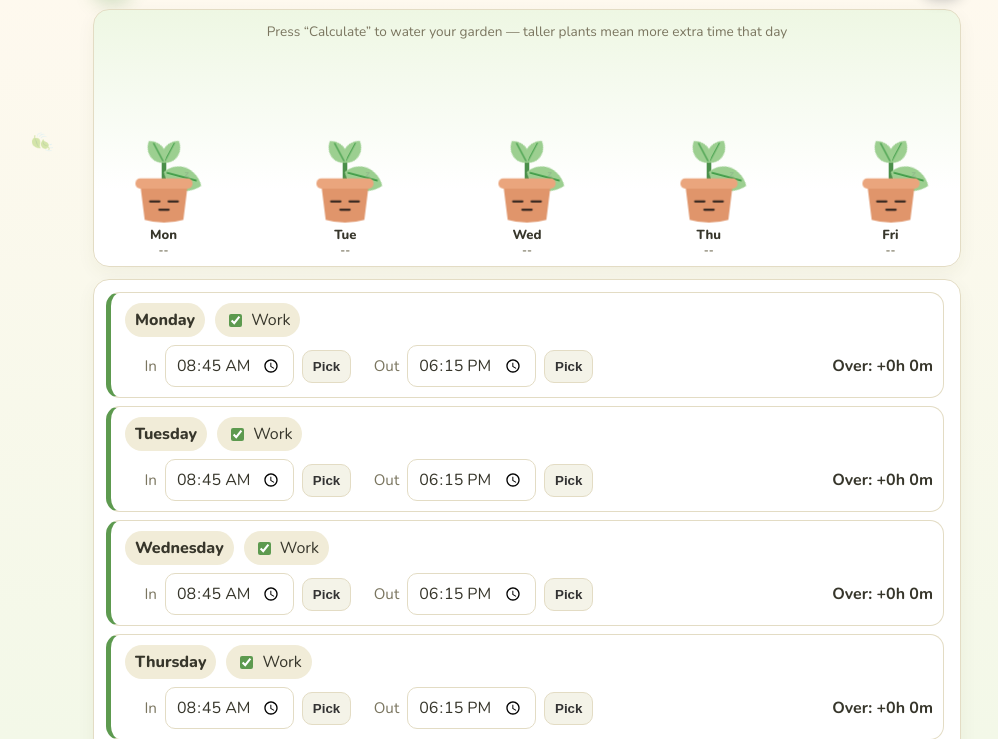
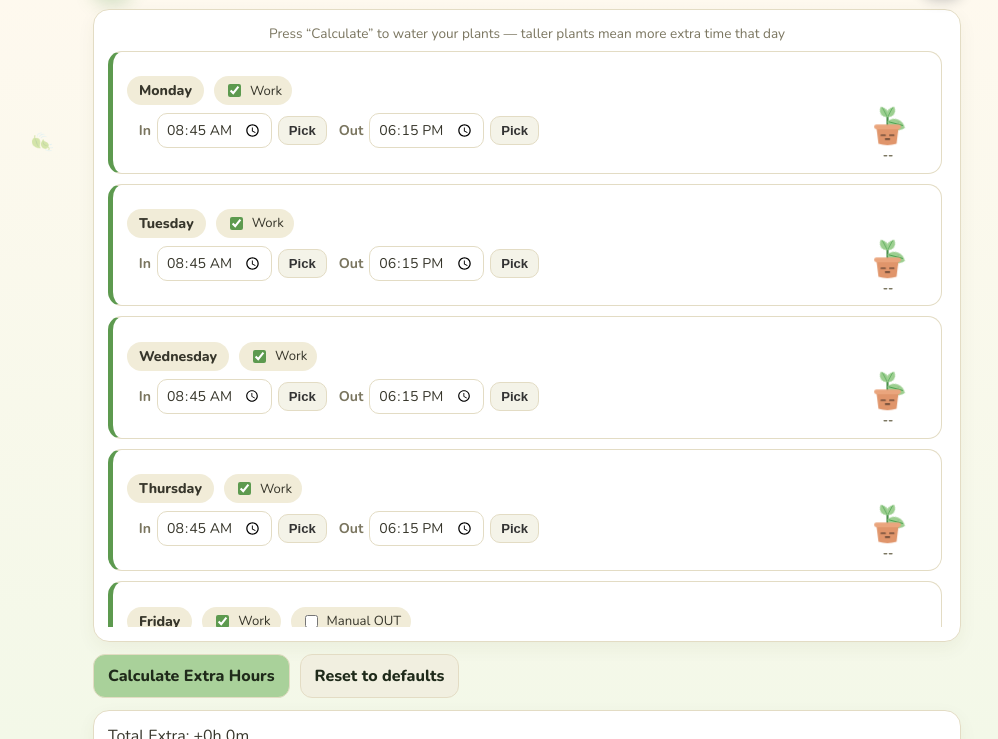
Before and after one commit to SayaliDongre/EXTRA_HOURS_NEW, a plain HTML site: page index.html in a window 1280 px wide. Shown: the part 61-800 px from the top of the page, without its empty margins (113-1111 px from the left). Drawn offline with nearby package versions, Linux system fonts and the light colour scheme.

Commit message:
game added

```diff
--- a/index.html
+++ b/index.html
@@ -15,39 +15,44 @@ body.busy .app{pointer-events:none}
 .logo{width:38px;height:38px;border-radius:12px;background:var(--accent);display:grid;place-items:center;font-size:1.3rem;box-shadow:0 8px 18px rgba(93,154,79,.3)}
 h1{font-size:1.15rem;margin:0;line-height:1.2;font-weight:800}
 .hint{color:var(--muted);font-size:.9rem}
-.card{background:var(--card);border:1px solid var(--sep);border-radius:16px;padding:12px;box-shadow:0 6px 18px rgba(80,90,40,.06)}
-.rows{display:flex;flex-direction:column;gap:8px;max-height:65vh;overflow:auto;padding-right:4px}
-.row{display:grid;grid-template-columns:1fr auto;gap:8px;padding:10px 10px 10px 14px;border:1px solid var(--sep);border-radius:14px;background:#fff;border-left:5px solid var(--accent-strong)}
+.card{background:var(--card);border:1px solid var(--sep);border-radius:16px;padding:14px;box-shadow:0 6px 18px rgba(80,90,40,.06)}
+.glabel{color:var(--muted);font-size:.85rem;text-align:center;margin-bottom:8px}
+.rows{display:flex;flex-direction:column;gap:10px;max-height:72vh;overflow:auto;padding-right:4px}
+.row{display:grid;grid-template-columns:1fr auto;align-items:center;gap:12px;padding:10px 12px 10px 14px;border:1px solid var(--sep);border-radius:14px;background:#fff;border-left:5px solid var(--accent-strong)}
+.row-main{display:flex;flex-direction:column;gap:8px;min-width:0}
 .row-head{display:flex;align-items:center;gap:10px;flex-wrap:wrap}
-.day{font-weight:800;background:var(--chip);padding:6px 10px;border-radius:999px}
-.toggle{display:inline-flex;align-items:center;gap:6px;background:var(--chip);padding:6px 10px;border-radius:999px}
+.day{font-weight:800;background:var(--chip);padding:5px 12px;border-radius:999px;font-size:.88rem}
+.toggle{display:inline-flex;align-items:center;gap:6px;background:var(--chip);padding:5px 10px;border-radius:999px;font-size:.82rem}
 .toggle input{accent-color:var(--accent-strong)}
-.row-body{grid-column:1/-1;display:flex;align-items:center;gap:16px;flex-wrap:wrap}
-.cluster{display:flex;align-items:center;gap:8px}
-.lbl{color:var(--muted);font-size:.95rem;min-width:32px;text-align:right}
-input[type=time]{width:auto;min-width:110px;padding:8px 10px;border:1px solid var(--sep);border-radius:10px;background:#fff;color:var(--ink);font:inherit}
-.pick{padding:8px 10px;border-radius:10px;border:1px solid var(--sep);background:var(--accent);color:#1f2a1a;font-weight:700;cursor:pointer}
+.row-inputs{display:flex;align-items:center;gap:12px;flex-wrap:wrap}
+.cluster{display:flex;align-items:center;gap:6px}
+.lbl{color:var(--muted);font-size:.88rem;min-width:24px;text-align:right;font-weight:700}
+input[type=time]{width:auto;min-width:105px;padding:6px 8px;border:1px solid var(--sep);border-radius:10px;background:#fff;color:var(--ink);font:inherit;font-size:.88rem}
+.pick{padding:6px 10px;border-radius:10px;border:1px solid var(--sep);background:var(--accent);color:#1f2a1a;font-weight:700;cursor:pointer;font-size:.82rem}
 .subtle{background:#f4f3e8;color:#333}
-.placeholder{color:var(--muted);font-style:italic;padding:8px 0}
-.right{margin-left:auto;display:flex;align-items:center;justify-content:flex-end;font-weight:700;min-width:160px}
-.over.ok{color:var(--ok)}.over.bad{color:var(--bad)}
+.placeholder{color:var(--muted);font-style:italic;padding:6px 0;font-size:.85rem}
+
+/* Right-side plant panel */
+.row-plant-box{display:flex;flex-direction:column;align-items:center;justify-content:flex-end;width:82px;min-width:82px;text-align:center}
+.plant{position:relative;cursor:pointer;-webkit-tap-highlight-color:transparent;height:84px;width:100%;display:flex;align-items:flex-end;justify-content:center}
+.plant svg{width:100%;max-width:76px;height:84px;display:block;margin:0 auto;overflow:visible}
+.row-over{margin-top:2px;font-size:.76rem;font-weight:800;color:var(--muted);white-space:nowrap;line-height:1.2;text-align:center}
+.row-over.ok{color:var(--ok)}
+.row-over.bad{color:var(--bad)}
+
 .controls{display:flex;gap:10px;flex-wrap:wrap}
 .btn{padding:10px 14px;border-radius:12px;border:1px solid var(--sep);background:var(--accent);color:#1f2a1a;font:inherit;font-weight:800;cursor:pointer}
 .btn.secondary{background:#f1efe0}
 .footer{display:grid;gap:8px}
-@media(max-width:740px){.rows{max-height:62vh}.right{min-width:auto}}
-
-/* ===== Garden ===== */
-.garden{background:linear-gradient(180deg,#eef7e3,#fff 70%);padding-bottom:6px;overflow:hidden}
-.glabel{color:var(--muted);font-size:.85rem;text-align:center;margin-bottom:4px}
-#plants{display:flex;justify-content:space-between;align-items:flex-end;width:100%;gap:4px}
-.pw{flex:1 1 0;min-width:0;max-width:115px;text-align:center}
-.plant{position:relative;cursor:pointer;-webkit-tap-highlight-color:transparent}
-.plant svg{width:100%;max-width:92px;height:auto;display:block;margin:0 auto;overflow:visible}
-.cap{padding:4px 0 2px;line-height:1.2}
-.c-day{font-size:.82rem;font-weight:800;color:var(--ink)}
-.c-time{font-size:.72rem;font-weight:700;color:var(--muted);white-space:nowrap;overflow:hidden;text-overflow:ellipsis}
-.pbub{position:absolute;top:-4px;left:50%;transform:translateX(-50%);font-size:.8rem;font-weight:800;background:#fff;border:1px solid var(--sep);border-radius:10px;padding:2px 8px;opacity:0;pointer-events:none;white-space:nowrap;z-index:3}
+@media(max-width:740px){
+  .rows{max-height:68vh}
+  .row{padding:8px 10px 8px 12px;gap:8px}
+  .row-plant-box{width:74px;min-width:74px}
+  .plant{height:78px}
+  .plant svg{max-width:68px;height:78px}
+}
+
+.pbub{position:absolute;top:-6px;left:50%;transform:translateX(-50%);font-size:.78rem;font-weight:800;background:#fff;border:1px solid var(--sep);border-radius:10px;padding:2px 7px;opacity:0;pointer-events:none;white-space:nowrap;z-index:10;box-shadow:0 3px 8px rgba(0,0,0,.12)}
 .pbub.on{animation:bub 1.1s}
 .plant.hop{animation:hop .6s}
 .drop{position:absolute;top:0;width:4px;height:12px;border-radius:50%;background:#7cc4ff;opacity:0;animation:fall .6s ease-in forwards;pointer-events:none}
@@ -187,12 +192,10 @@ input[type=time]{width:auto;min-width:110px;padding:8px 10px;border:1px solid va
     </button>
   </header>
 
-  <section class="card garden">
-    <div class="glabel">Press “Calculate” to water your garden — taller plants mean more extra time that day</div>
-    <div id="plants"></div>
+  <section class="card">
+    <div class="glabel">Press “Calculate” to water your plants — taller plants mean more extra time that day</div>
+    <div class="rows" id="rows"></div>
   </section>
-
-  <section class="card"><div class="rows" id="rows"></div></section>
 
   <section class="controls">
     <button id="calc" class="btn">Calculate Extra Hours</button>
@@ -329,14 +332,20 @@ function render(){
   rowsModel.forEach((r, idx)=>{
     const row = document.createElement("div");
     row.className = "row";
+    row.dataset.idx = idx;
+
+    const main = document.createElement("div");
+    main.className = "row-main";
+
     const head = document.createElement("div");
     head.className = "row-head";
     head.innerHTML = `
       <div class="day">${r.day}</div>
       <label class="toggle"><input type="checkbox" class="work" ${r.work ? "checked":""}><span>Work</span></label>
       ${r.isFriday ? `<label class="toggle"><input type="checkbox" class="manual" ${r.manualOut && r.work ? "checked":""} ${!r.work ? "disabled":""}><span>Manual OUT</span></label>`:""}`;
-    const body = document.createElement("div");
-    body.className = "row-body";
+
+    const inputs = document.createElement("div");
+    inputs.className = "row-inputs";
 
     const inCluster = document.createElement("div");
     inCluster.className = "cluster";
@@ -365,12 +374,26 @@ function render(){
       outTime.disabled = !r.work;
       outCluster.append(outTime,outPick);
     }
-
-    const over = document.createElement("div");
-    over.className = "right over";
-    over.textContent = "Over: +0h 0m";
-    over.dataset.idx = idx;
-    body.append(inCluster, outCluster, over);
+    inputs.append(inCluster, outCluster);
+    main.append(head, inputs);
+
+    // Right side: Plant on top, Over / time info below
+    const plantSide = document.createElement("div");
+    plantSide.className = "row-plant-box";
+    plantSide.innerHTML = `
+      <div class="plant" data-i="${idx}">
+        <div class="sv"></div>
+        <div class="pbub"></div>
+      </div>
+      <div class="row-over" data-idx="${idx}">--</div>
+    `;
+
+    row.append(main, plantSide);
+    rowsEl.appendChild(row);
+
+    // Draw plant with its current state
+    const svEl = plantSide.querySelector(".sv");
+    if(svEl && PS[idx]) svEl.innerHTML = plantSVG(PS[idx].h, PS[idx].m);
 
     head.querySelector(".work").addEventListener("change", (e)=>{
       r.work = e.target.checked;
@@ -386,10 +409,6 @@ function render(){
     inPick.addEventListener("click", ()=> inTime.showPicker ? inTime.showPicker() : inTime.focus());
     outTime.addEventListener("change", ()=>{ r.out = outTime.value || r.out; save(); });
     outPick.addEventListener("click", ()=> outTime.showPicker ? outTime.showPicker() : outTime.focus());
-
-    row.appendChild(head);
-    row.appendChild(body);
-    rowsEl.appendChild(row);
   });
 }
 
@@ -398,14 +417,13 @@ function calculate(){
   const dayVals = [null,null,null,null,null]; // garden: per-day result in minutes (null = not working)
 
   rowsModel.forEach((r, i)=>{
-    const overEl = rowsEl.querySelector(`.over[data-idx="${i}"]`);
     if(!r.work){
-      if(overEl){ overEl.textContent = "Over: +0h 0m"; overEl.classList.remove("bad"); overEl.classList.add("ok"); }
+      setOver(i, "Off", false, false);
       return;
     }
     if(r.isFriday && !r.manualOut){
       dayVals[i] = DEFAULT_START_MIN - toMinutes(r.in); // garden: Friday auto = arrival adjustment
-      if(overEl){ overEl.textContent = "Over: (auto)"; overEl.classList.remove("bad","ok"); }
+      setOver(i, "(auto)", false, false);
       return;
     }
     const inMin = toMinutes(r.in);
@@ -420,11 +438,7 @@ function calculate(){
     const sign = daily>=0 ? "+" : "-";
     const dh = Math.floor(Math.abs(daily)/60);
     const dm = Math.abs(daily)%60;
-    if(overEl){
-      overEl.textContent = `Over: ${sign}${dh}h ${dm}m`;
-      overEl.classList.toggle("ok", daily>=0);
-      overEl.classList.toggle("bad", daily<0);
-    }
+    setOver(i, `Over: ${sign}${dh}h ${dm}m`, daily>=0, daily<0);
   });
 
   const fri = rowsModel[4];
@@ -435,6 +449,7 @@ function calculate(){
       total += arrivalAdjust;
       const leaveMin = DEFAULT_END_MIN - total;
       friLeaveMin = ((leaveMin % (24*60)) + (24*60)) % (24*60);
+      setOver(4, `leave ${toHHMM(friLeaveMin)}`, total>=0, total<0);
     } else {
       friLeaveMin = toMinutes(fri.out);
     }
@@ -490,8 +505,9 @@ function resetAll(){
      18:00 - 19:00 (6-7 PM) -> cry (sad)
      >= 19:00 (7 PM or later) -> dead (withered stem & leaves, X_X face)
    ===================================================================== */
-const plantsEl = document.getElementById("plants");
 const PS = [];
+DAYS.forEach((d, i) => { PS[i] = { h: 26, m: "idle", raf: 0 }; });
+
 let currentDayVals = [0, 0, 0, 0, 0];
 let currentFriLeaveMin = null;
 const fmtMin = d => `${d>=0?"+":"-"}${Math.floor(Math.abs(d)/60)}h ${Math.abs(d)%60}m`;
@@ -520,7 +536,7 @@ function plantSVG(h, m){
   const vein  = isDead ? "#5a4a38" : m==="cry" ? "#8a9c72" : "#3d9a45";
   const stem  = isDead ? "#6b5844" : "#4a8f4a";
   const leaf = (x,y,side,ang,sc,delay)=>`<g transform="translate(${x} ${y}) scale(${side} 1) rotate(${ang}) scale(${sc})"><path class="lf" style="${isDead?'animation:none;':`animation-delay:${delay}s`}" d="${LEAF}" fill="${green}"/><path d="M3 0H30" stroke="${vein}" stroke-width="1.6" fill="none" stroke-linecap="round"/></g>`;
-  let s = `<svg viewBox="0 0 100 195" class="sw ${m}"><path d="M50 152V${top}" stroke="${stem}" stroke-width="5" stroke-linecap="round"/>`;
+  let s = `<svg viewBox="0 0 100 195" preserveAspectRatio="xMidYMax meet" class="sw ${m}"><path d="M50 152V${top}" stroke="${stem}" stroke-width="5" stroke-linecap="round"/>`;
   for(let k=0;k<n;k++){
     const y = 146 - (k+.6)*(h-10)/(n+.2), side = k%2?-1:1;
     const ang = isDead ? 82 : m==="cry" ? 55 : m==="idle" ? 15 : -28 - (k%3)*5;
@@ -555,31 +571,39 @@ function plantSVG(h, m){
   return s + face + "</svg>";
 }
 
-DAYS.forEach((d,i)=>{
-  plantsEl.insertAdjacentHTML("beforeend",`<div class="pw"><div class="plant" data-i="${i}"><div class="sv"></div><div class="pbub"></div></div><div class="cap"><div class="c-day">${d.slice(0,3)}</div><div class="c-time">--</div></div></div>`);
-  PS[i] = {h:26, m:"idle", raf:0};
-});
-const sv = i => plantsEl.children[i].querySelector(".sv");
-const setCap = (i, dayText, timeText) => {
-  const c = plantsEl.children[i].querySelector(".cap");
-  if(!c) return;
-  const dEl = c.querySelector(".c-day");
-  const tEl = c.querySelector(".c-time");
-  if(dEl) dEl.textContent = dayText;
-  if(tEl) tEl.textContent = timeText;
+const plantBox = i => {
+  const r = rowsEl.children[i];
+  return r ? r.querySelector(".plant") : null;
 };
-const drawP = (i,h,m)=>{ sv(i).innerHTML = plantSVG(h,m); };
-function hop(el){ el.classList.remove("hop"); void el.offsetWidth; el.classList.add("hop"); }
+const sv = i => {
+  const r = rowsEl.children[i];
+  return r ? r.querySelector(".sv") : null;
+};
+const drawP = (i,h,m)=>{
+  const el = sv(i);
+  if(el) el.innerHTML = plantSVG(h,m);
+};
+const setOver = (i, text, isOk, isBad) => {
+  const r = rowsEl.children[i];
+  if(!r) return;
+  const el = r.querySelector(`.row-over[data-idx="${i}"]`) || r.querySelector(".row-over");
+  if(!el) return;
+  el.textContent = text;
+  el.classList.toggle("ok", !!isOk);
+  el.classList.toggle("bad", !!isBad);
+};
+function hop(el){ if(el){ el.classList.remove("hop"); void el.offsetWidth; el.classList.add("hop"); } }
 function resetGarden(){
   PS.forEach((st,i)=>{
     cancelAnimationFrame(st.raf);
     st.h=26; st.m="idle";
     drawP(i,26,"idle");
-    setCap(i, DAYS[i].slice(0,3), "--");
+    setOver(i, "--", false, false);
   });
 }
 function rain(i, delay){
-  const box = plantsEl.children[i].firstChild;
+  const box = plantBox(i);
+  if(!box) return;
   for(let k=0;k<7;k++){
     const d = document.createElement("i"); d.className="drop";
     d.style.left = (25+Math.random()*50)+"%"; d.style.animationDelay = (delay+Math.random()*500)+"ms";
@@ -594,20 +618,17 @@ function growGarden(vals, friLeaveMin){
     cancelAnimationFrame(st.raf); rain(i, delay);
     const t0 = performance.now() + delay + 600;
 
-    const timeLabel = d==null
-      ? "off"
-      : (rowsModel[i].isFriday && !rowsModel[i].manualOut && friLeaveMin != null)
-        ? `leave ${toHHMM(friLeaveMin)}`
-        : fmtMin(d);
-    setCap(i, DAYS[i].slice(0,3), timeLabel);
-
     const step = t=>{
       if(t < t0){ st.raf = requestAnimationFrame(step); return; }
       const p = Math.min(1,(t-t0)/1100), c1=1.70158, c3=c1+1;
       const e = 1 + c3*Math.pow(p-1,3) + c1*Math.pow(p-1,2);   // ease-out-back
       st.h = h0 + (h1-h0)*e; st.m = m; drawP(i, st.h, m);
       if(p<1) st.raf = requestAnimationFrame(step);
-      else { st.h = h1; drawP(i,h1,m); hop(plantsEl.children[i].firstChild); }
+      else {
+        st.h = h1; drawP(i,h1,m);
+        const pb = plantBox(i);
+        if(pb) hop(pb);
+      }
     };
     st.raf = requestAnimationFrame(step);
   });
@@ -920,22 +941,24 @@ async function doGoatMischief(tok) {
   const [sx, sy] = off(randEdge(), cfg.w, cfg.h);
   set(goat, sx, sy);
 
-  const p0 = plantsEl.children[0].getBoundingClientRect();
+  const pb0 = plantBox(0);
+  const p0 = pb0 ? pb0.getBoundingClientRect() : { left: W / 2, top: 120 };
   const tx = clamp(p0.left - 20, 10, W - cfg.w - 10);
-  const ty = clamp(p0.top + 30, 44, H - cfg.h - 10);
+  const ty = clamp(p0.top + 10, 44, H - cfg.h - 10);
   face(goat, tx < sx ? -1 : 1);
   goat.classList.add("trot");
   await go(goat, tx, ty, 600, "ease-out");
   goat.classList.remove("trot");
   if (!alive()) return;
 
-  const eatCount = Math.min(3, plantsEl.children.length);
+  const eatCount = Math.min(3, rowsModel.length);
   for (let i = 0; i < eatCount; i++) {
     if (!alive()) break;
-    const pBox = plantsEl.children[i];
+    const pBox = plantBox(i);
+    if (!pBox) continue;
     const r = pBox.getBoundingClientRect();
     const px = clamp(r.left - 24, 0, W - cfg.w);
-    const py = clamp(r.top + 28, 44, H - cfg.h);
+    const py = clamp(r.top + 10, 44, H - cfg.h);
 
     face(goat, px < goat._x ? -1 : 1);
     goat.classList.add("trot");
@@ -1026,16 +1049,17 @@ async function gardenerFixGoat(goat, eatCount) {
   // Regrow eaten plants
   for (let i = 0; i < eatCount; i++) {
     if (!S.on) break;
-    const pBox = plantsEl.children[i];
+    const pBox = plantBox(i);
+    if (!pBox) continue;
     const r = pBox.getBoundingClientRect();
     const wx = clamp(r.left - 45, 10, W - 90);
-    const wy = clamp(r.top + 10, 44, H - 125);
+    const wy = clamp(r.top - 10, 44, H - 125);
 
     await goGardener(rd, wx, wy, 350, "ease-out");
     if (img) img.src = "assets/gardener/hold.png";
     face(rd, 1);
 
-    await pourWater(rd, r.left + 50, r.top + 70);
+    await pourWater(rd, r.left + 35, r.top + 40);
 
     const target = getPlantState(i, currentDayVals[i], currentFriLeaveMin);
     const targetH = target.h;
@@ -1051,7 +1075,7 @@ async function gardenerFixGoat(goat, eatCount) {
     PS[i].h = targetH;
     PS[i].m = targetM;
     drawP(i, targetH, targetM);
-    hop(pBox.firstChild);
+    hop(pBox);
     const bub = pBox.querySelector(".pbub");
     if (bub) { bub.textContent = SAY[targetM] || "yay!"; bub.classList.add("on"); }
     S.eatenPlants.delete(i);
@@ -1134,7 +1158,7 @@ async function doFrogMischief(tok) {
 
   const stations = [
     document.querySelector(".header"),
-    document.querySelector(".garden"),
+    document.querySelector(".card"),
     document.getElementById("total")
   ].filter(Boolean);
 
@@ -1419,15 +1443,17 @@ document.getElementById("bx").addEventListener("click", finish);
 
 // Plant taps: giggle. Tapping plants 5× summons a random animal!
 let mc = 0, mt = 0;
-plantsEl.addEventListener("click", e => {
+rowsEl.addEventListener("click", e => {
   const p = e.target.closest(".plant");
   if (!p) return;
   const i = +p.dataset.i, b = p.querySelector(".pbub");
   hop(p);
-  b.textContent = SAY[PS[i].m];
-  b.classList.remove("on");
-  void b.offsetWidth;
-  b.classList.add("on");
+  if (b) {
+    b.textContent = SAY[PS[i].m];
+    b.classList.remove("on");
+    void b.offsetWidth;
+    b.classList.add("on");
+  }
   mc++;
   clearTimeout(mt);
   mt = setTimeout(() => mc = 0, 2500);
```
